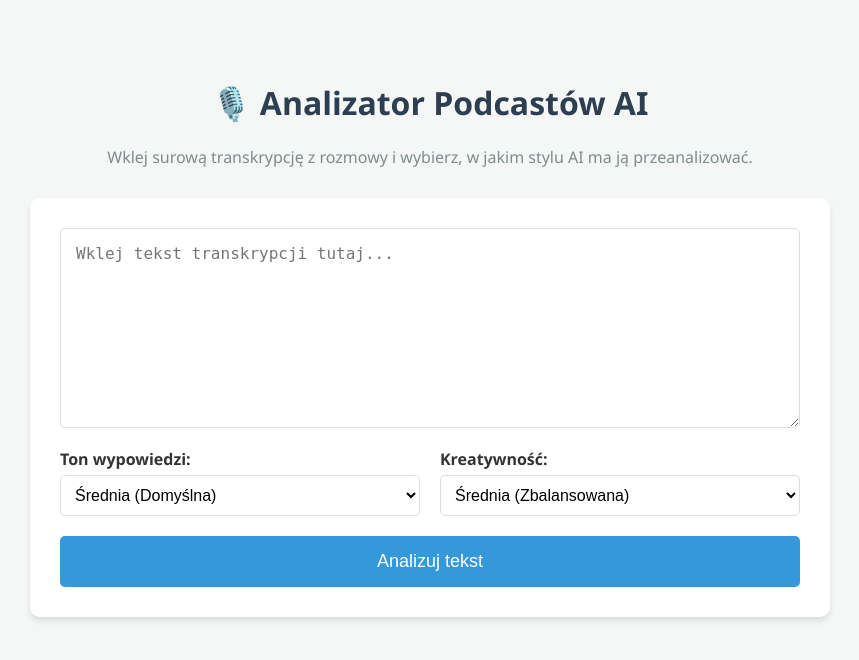
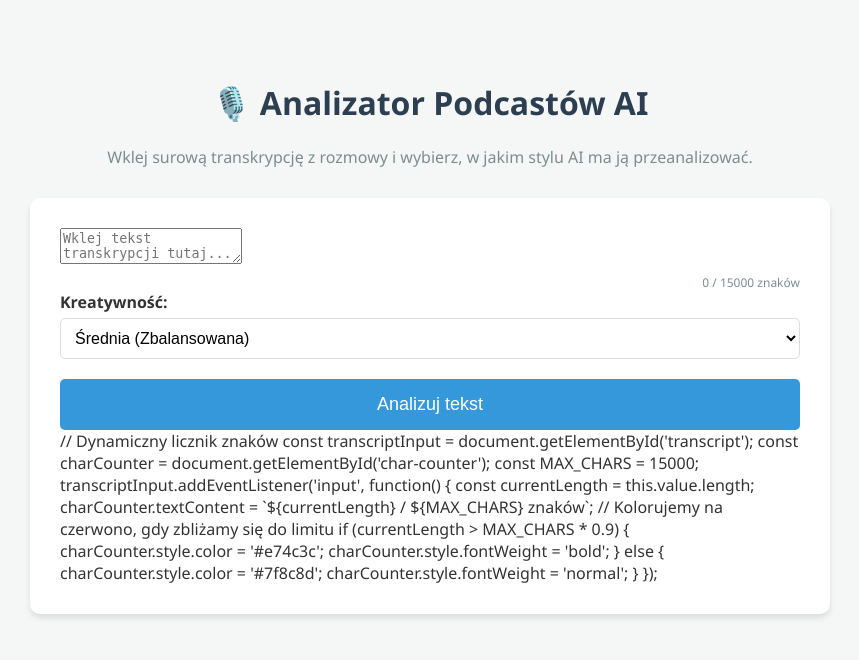
Before and after one commit to Niemaly/podcast-analyzer-ai, a Flask app: page / in a window 1280 px wide. Shown: the top 660 px of the page, without its empty margins (210-1069 px from the left). Run offline with Flask 3, Linux system fonts and the light colour scheme.

```diff
--- a/app.py
+++ b/app.py
@@ -12,27 +12,30 @@ def index():
 @app.route('/analyze', methods=['POST'])
 def analyze():
     raw_text = request.form.get('transcript')
-
-    # 1. Pobieramy nowe parametry z formularza (lub ustawiamy domyślne)
     tone_val = request.form.get('tone', 'srednia')
     creativity_val = request.form.get('creativity', 'srednia')
 
+    # 1. TARCZA NA PUSTY TEKST
     if not raw_text or len(raw_text.strip()) == 0:
         return jsonify({'error': 'Proszę wprowadzić tekst transkrypcji.'}), 400
 
+    # 2. TARCZA NA ZBYT DŁUGI TEKST (Gilotyna backendowa)
+    MAX_CHARS = 15000
+    if len(raw_text) > MAX_CHARS:
+        return jsonify({'error': f'Tekst jest za długi. Przesłano {len(raw_text)} znaków, a limit wynosi {MAX_CHARS}.'}), 400
+
     try:
-        # 2. Tworzymy obiekt Pydantic. Jeśli ktoś wyśle z HTMLa niepoprawną
-        # wartość (np. "super_hiper_luz"), Pydantic od razu wyrzuci błąd (ValueError)
         profil = AIProfile(
             tone=ToneLevel(tone_val),
             creativity=CreativityLevel(creativity_val)
         )
+        # ... (reszta funkcji analyze, czyli wywołanie analyze_transcript i obsługa wyjątków, zostaje bez zmian) ...
 
-        # 3. Przekazujemy tekst ORAZ profil do naszej funkcji AI
         result_str = analyze_transcript(raw_text, profile=profil)
         result_json = json.loads(result_str)
 
         return jsonify(result_json)
+
 
     except ValueError as e:
         return jsonify({'error': f'Błędne parametry profilu: {str(e)}'}), 400
--- a/templates/index.html
+++ b/templates/index.html
@@ -9,8 +9,7 @@
         h1 { color: #2c3e50; text-align: center; }
         p.subtitle { text-align: center; color: #7f8c8d; margin-bottom: 30px; }
         .container { background: #fff; padding: 30px; border-radius: 10px; box-shadow: 0 4px 6px rgba(0,0,0,0.1); }
-        textarea { width: 100%; height: 200px; padding: 15px; border: 1px solid #ddd; border-radius: 5px; font-size: 16px; resize: vertical; box-sizing: border-box; }
-
+        <textarea id="transcript" placeholder="Wklej tekst transkrypcji tutaj..." required></textarea>
         /* Styl dla nowych rozwijanych list */
         .options-container { display: flex; gap: 20px; margin-top: 15px; }
         .option-group { flex: 1; }
@@ -37,19 +36,8 @@
 
 <div class="container">
     <form id="analyze-form">
-        <textarea id="transcript" placeholder="Wklej tekst transkrypcji tutaj..." required></textarea>
-
-        <div class="options-container">
-            <div class="option-group">
-                <label for="tone"><strong>Ton wypowiedzi:</strong></label>
-                <select id="tone" name="tone">
-                    <option value="srodze_techniczna">Srodze Techniczna</option>
-                    <option value="techniczna">Techniczna</option>
-                    <option value="srednia" selected>Średnia (Domyślna)</option>
-                    <option value="luzna">Luźna</option>
-                    <option value="calkiem_na_luzie">Całkiem na luzie</option>
-                </select>
-            </div>
+        <textarea id="transcript" maxlength="15000" placeholder="Wklej tekst transkrypcji tutaj..." required></textarea>
+        <div id="char-counter" style="text-align: right; font-size: 12px; color: #7f8c8d; margin-top: 5px;">0 / 15000 znaków</div>
             <div class="option-group">
                 <label for="creativity"><strong>Kreatywność:</strong></label>
                 <select id="creativity" name="creativity">
@@ -58,7 +46,6 @@
                     <option value="wysoka">Wysoka (Bardzo opisowa)</option>
                 </select>
             </div>
-        </div>
 
         <button type="submit" id="submit-btn">Analizuj tekst</button>
     </form>
@@ -66,6 +53,24 @@
     <div class="spinner" id="loading-spinner"></div>
 
     <div id="error-msg"></div>
+    // Dynamiczny licznik znaków
+    const transcriptInput = document.getElementById('transcript');
+    const charCounter = document.getElementById('char-counter');
+    const MAX_CHARS = 15000;
+
+    transcriptInput.addEventListener('input', function() {
+    const currentLength = this.value.length;
+    charCounter.textContent = `${currentLength} / ${MAX_CHARS} znaków`;
+
+    // Kolorujemy na czerwono, gdy zbliżamy się do limitu
+    if (currentLength > MAX_CHARS * 0.9) {
+    charCounter.style.color = '#e74c3c';
+    charCounter.style.fontWeight = 'bold';
+    } else {
+    charCounter.style.color = '#7f8c8d';
+    charCounter.style.fontWeight = 'normal';
+    }
+    });
 
     <div id="result-container">
         <h3>Wynik analizy:</h3>
```
Also changed, not shown: ai_config.py (+7 -3 lines).
